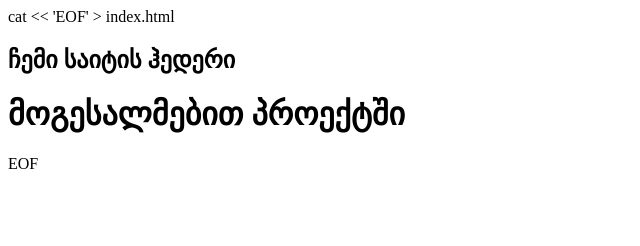
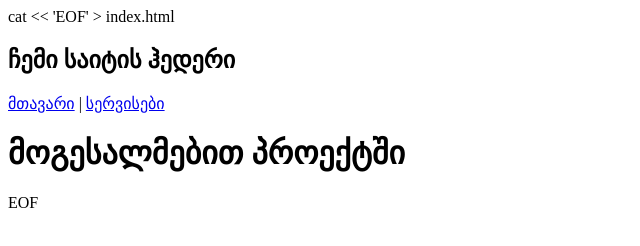
Before and after one commit to lali777-creator/exam-project, a plain HTML site: page index.html in a window 1280 px wide. Shown: the whole page, without its empty margins (0-640 px from the left). Drawn offline with Linux system fonts and the light colour scheme.

Commit message:
Add nav-feature navigation

```diff
--- a/index.html
+++ b/index.html
@@ -8,6 +8,9 @@
 <body>
     <header><h2>ჩემი საიტის ჰედერი</h2>
     </header>
+    <nav>
+    <a href="#">მთავარი</a> | <a href="#">სერვისები</a>
+</nav>
     <h1>მოგესალმებით პროექტში</h1>
 </body>
 </html>
```
